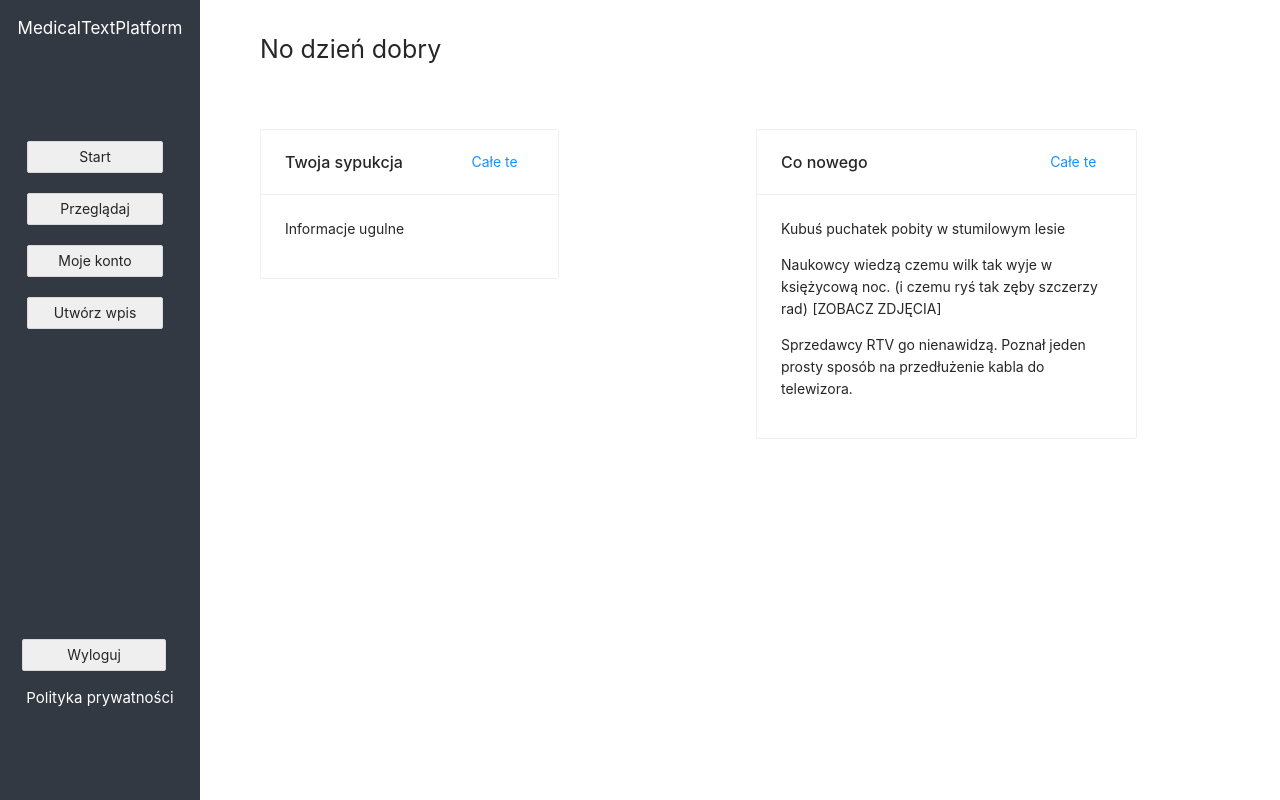
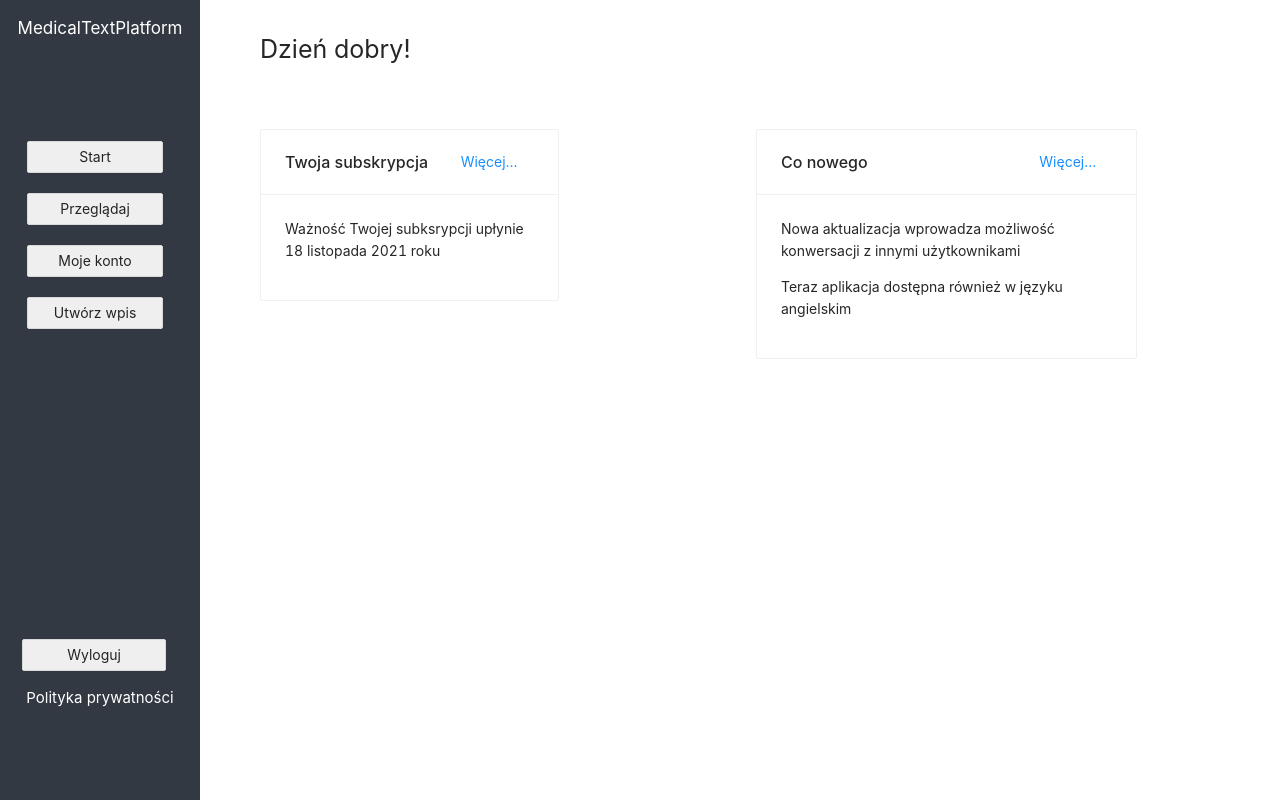
Before and after one commit to lukasz-starosta/medical-text-platform, a Next.js app in the folder frontend/: page /dashboard in a window 1280 px wide. Built offline with nearby package versions, Linux system fonts and the light colour scheme.

Commit message:
Zmienione teksty

```diff
--- a/frontend/components/News/News.tsx
+++ b/frontend/components/News/News.tsx
@@ -4,16 +4,9 @@ import { Card, Button } from 'antd'
 const News = () => {
   return (
     <div>
-      <Card title="Co nowego" extra={<Button type="link">Całe te</Button>}>
-        <p>Kubuś puchatek pobity w stumilowym lesie</p>
-        <p>
-          Naukowcy wiedzą czemu wilk tak wyje w księżycową noc. (i czemu ryś tak zęby szczerzy rad)
-          [ZOBACZ ZDJĘCIA]
-        </p>
-        <p>
-          Sprzedawcy RTV go nienawidzą. Poznał jeden prosty sposób na przedłużenie kabla do
-          telewizora.
-        </p>
+      <Card title="Co nowego" extra={<Button type="link">Więcej...</Button>}>
+        <p>Nowa aktualizacja wprowadza możliwość konwersacji z innymi użytkownikami</p>
+        <p>Teraz aplikacja dostępna również w języku angielskim</p>
       </Card>
     </div>
   )
--- a/frontend/components/SubscriptionInfo/SubscriptionInfo.tsx
+++ b/frontend/components/SubscriptionInfo/SubscriptionInfo.tsx
@@ -4,8 +4,8 @@ import { Card, Button } from 'antd'
 const SubscriptionInfo = () => {
   return (
     <div>
-      <Card title="Twoja sypukcja" extra={<Button type="link">Całe te</Button>}>
-        <p>Informacje ugulne</p>
+      <Card title="Twoja subskrypcja" extra={<Button type="link">Więcej...</Button>}>
+        <p>Ważność Twojej subksrypcji upłynie 18 listopada 2021 roku</p>
       </Card>
     </div>
   )
--- a/frontend/pages/account.tsx
+++ b/frontend/pages/account.tsx
@@ -13,7 +13,7 @@ const Account = () => {
           <Navbar />
         </Sider>
         <Content className={layoutStyles.content}>
-          <p className={layoutStyles.title}>O zoacz sobie jak wyglądasz</p>
+          <p className={layoutStyles.title}>Twoje konto</p>
         </Content>
       </Layout>
     </div>
--- a/frontend/pages/browser.tsx
+++ b/frontend/pages/browser.tsx
@@ -16,7 +16,7 @@ const Browser = () => {
           <Navbar />
         </Sider>
         <Content className={layoutStyles.content}>
-          <p className={layoutStyles.title}>No poprzeglądaj see</p>
+          <p className={layoutStyles.title}>Przeglądaj</p>
           <Search
             className={styles.searchBar}
             placeholder="Wpisz frazę lub słowa kluczowe"
--- a/frontend/pages/dashboard.tsx
+++ b/frontend/pages/dashboard.tsx
@@ -14,7 +14,7 @@ const Dashboard = () => {
           <Navbar />
         </Sider>
         <Content className={styles.content}>
-          <p className={styles.title}>No dzień dobry</p>
+          <p className={styles.title}>Dzień dobry!</p>
           <Row gutter={32} className={styles.headerContainer}>
             <Col span={8}>
               <SubscriptionInfo />
--- a/frontend/pages/postDetails.tsx
+++ b/frontend/pages/postDetails.tsx
@@ -13,7 +13,7 @@ const PostDetails = () => {
           <Navbar />
         </Sider>
         <Content>
-          <p className={layoutStyles.title}>Detale</p>
+          <p className={layoutStyles.title}>Szczegóły</p>
         </Content>
       </Layout>
     </div>
--- a/frontend/pages/privacyPolicy.tsx
+++ b/frontend/pages/privacyPolicy.tsx
@@ -13,7 +13,7 @@ const PrivacyPolicy = () => {
           <Navbar />
         </Sider>
         <Content className={layoutStyles.content}>
-          <p className={layoutStyles.title}>Tu masz prywatną policję</p>
+          <p className={layoutStyles.title}>Polityka prywatności</p>
         </Content>
       </Layout>
     </div>
--- a/frontend/pages/upload.tsx
+++ b/frontend/pages/upload.tsx
@@ -13,7 +13,7 @@ const Upload = () => {
           <Navbar />
         </Sider>
         <Content className={layoutStyles.content}>
-          <p className={layoutStyles.title}>Weź coś wrzuć</p>
+          <p className={layoutStyles.title}>Utwórz wpis</p>
         </Content>
       </Layout>
     </div>
```
